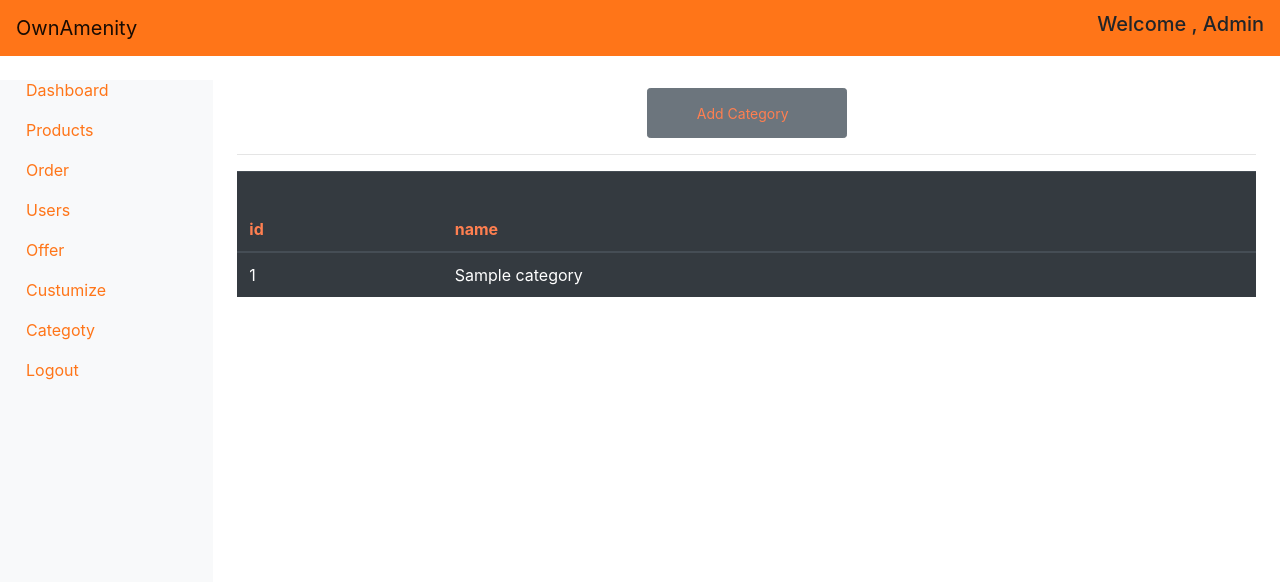
After one commit to PrinceBhakodiya/ownamenity-admin, a Django app: page /admin/category in a window 1280 px wide. The commit adds this page. Shown: the top 582 px of the page. Run offline with Django 5.2, Linux system fonts and the light colour scheme; tables that the repository leaves empty hold one stand-in row (values such as "Sample post"); some libraries are stand-ins or nearby versions.

Commit message:
addhi category

```diff
--- a/admin/models.py
+++ b/admin/models.py
@@ -67,3 +67,11 @@ class ProductImage(models.Model):
     class Meta:
             managed=False
             db_table = 'product_image'
+
+class CategoryModel(models.Model):
+    Cate_id = models.IntegerField(primary_key=True)
+    Cate_name = models.CharField(max_length=200)
+
+    class Meta:
+        managed=False
+        db_table= 'category'
--- a/admin/urls.py
+++ b/admin/urls.py
@@ -12,9 +12,12 @@ urlpatterns = [
     path('/home', home),
     path('/product', products, name="products"),
     path('/orders', orders, name="orders"),
-     path('/users', user, name="user"),
+    path('/users', user, name="user"),
     path('/addProduct', add_product, name='add_product'),
+    path('/addCategory',add_Category,name='add_Category'),
+    path('/category',category,name='category'),
     path('/edit-product/<int:product_id>', edit_product, name='edit_product'),
     path('/delete-product/<int:product_id>', delete_product, name='delete_product'),
+
     # path('login', login),
 ]
--- a/admin/views.py
+++ b/admin/views.py
@@ -68,7 +68,7 @@ def add_product(request):
             return render(request,'Product.html',{"msg":"Product Inserted Successfully"})
         except Exception as e:
             print(e)
-    return render(request, 'addproduct.html')
+    return render(request, 'addProduct.html')
 def delete_product(request, product_id):
     product = get_object_or_404(productModel, P_id=product_id)
     product.delete()
@@ -76,13 +76,11 @@ def delete_product(request, product_id):
 
 def edit_product(request,product_id):
      if request.method == 'GET':
-                     data=   productModel.objects.get(P_id=product_id)
-                     return render(request,'editProduct.html',{"data":data})
-
+        data= productModel.objects.get(P_id=product_id)
+        return render(request,'editProduct.html',{"data":data})
 
      if request.method == 'POST':
         P_id = request.POST['P_id']
-
         p_name = request.POST['name']
         P_desc = request.POST['P_desc']
         P_category_id = request.POST['P_category_id']
@@ -103,3 +101,21 @@ def edit_product(request,product_id):
         except Exception as e:
             print(e)
      return redirect(request, 'product')
+
+def category(request):
+    category = CategoryModel.objects.all()
+    return HttpResponse(render(request,'category.html',{"category":category}))
+def add_Category(request):
+     if request.method == 'POST':
+        c_id = request.POST['C_id']
+        c_name = request.POST['C_name']
+        try:
+            category= CategoryModel.objects.create(Cate_id=c_id,Cate_name=c_name)
+            category.save()
+
+
+            category.save()
+            return render(request,'category.html',{"msg":"category Inserted Successfully"})
+        except Exception as e:
+            print(e)
+     return render(request, 'addCategory.html')
--- a/ownamenity/settings.py
+++ b/ownamenity/settings.py
@@ -26,7 +26,7 @@ SECRET_KEY = 'django-insecure-_b21xpu^61tw*yi$=7_#)1f_%t=z-&nkvpd^pyec%8zjzbnyp(
 # SECURITY WARNING: don't run with debug turned on in production!
 DEBUG = True
 
-ALLOWED_HOSTS = ['192.168.1.17']
+ALLOWED_HOSTS = ['127.0.0.1']
 
 
 # Application definition
--- /dev/null
+++ b/template/category.html
@@ -0,0 +1,36 @@
+{% extends 'temp.html' %}
+{% block main %}
+<div class="text-center">
+  <h3>{{msg}}</h3>
+  <a  active href="{% url 'add_Category' %}" style="text-decoration: none;">
+  <button type="button" class="btn btn-secondary btn-sm" style="height: 50px;width: 200px;color: coral;" >
+    Add Category
+    <span class="bi-plus-square-fill"></span>
+    <span class="bi bi-plus"></span>&nbsp;
+  </button>
+  </a>
+    <table class="table table-dark">
+        <thead style="height: 80px;color: coral;">
+          <tr>
+            <th scope="col">id</th>
+            <th scope="col">name</th>
+
+          </tr>
+        </thead>
+        <hr>
+        {% for category in category %}
+        <tbody >
+          <tr>
+            <td>{{category.Cate_id}}</td>
+            <td>{{category.Cate_name}}</td>
+
+          </tr>
+        </tbody>
+        {%endfor%}
+      </table>
+      <div class="text-center">
+
+
+    </div>
+</div>
+{% endblock %}
--- a/template/temp.html
+++ b/template/temp.html
@@ -87,6 +87,11 @@
                                         </a>
                                     </li>
                                     <li class="nav-item">
+                                        <a class="nav-link" href="category">
+                                            Categoty
+                                        </a>
+                                    </li>
+                                    <li class="nav-item">
                                         <a class="nav-link" href="login">
                                             Logout
                                         </a>
```
Also changed, not shown: template/addCategory.html (added, +26 -0 lines), template/product.html (+5 -2 lines), admin/migrations/0002_ordersmodel_productimage_productmodel_usermodel.py (added), admin/migrations/0003_categorymodel.py (added), template/editProduct.html (line endings or trailing spaces).
